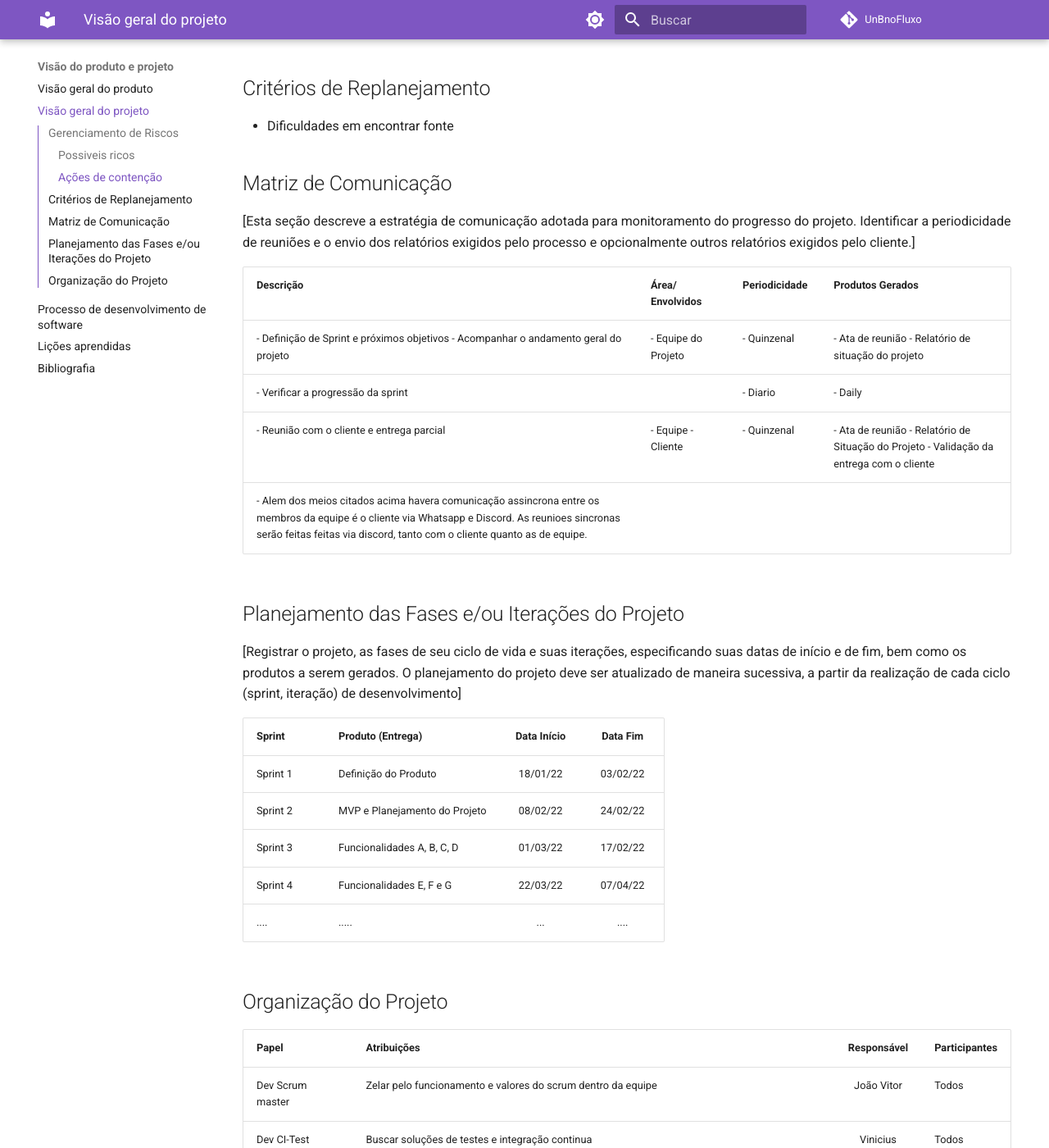
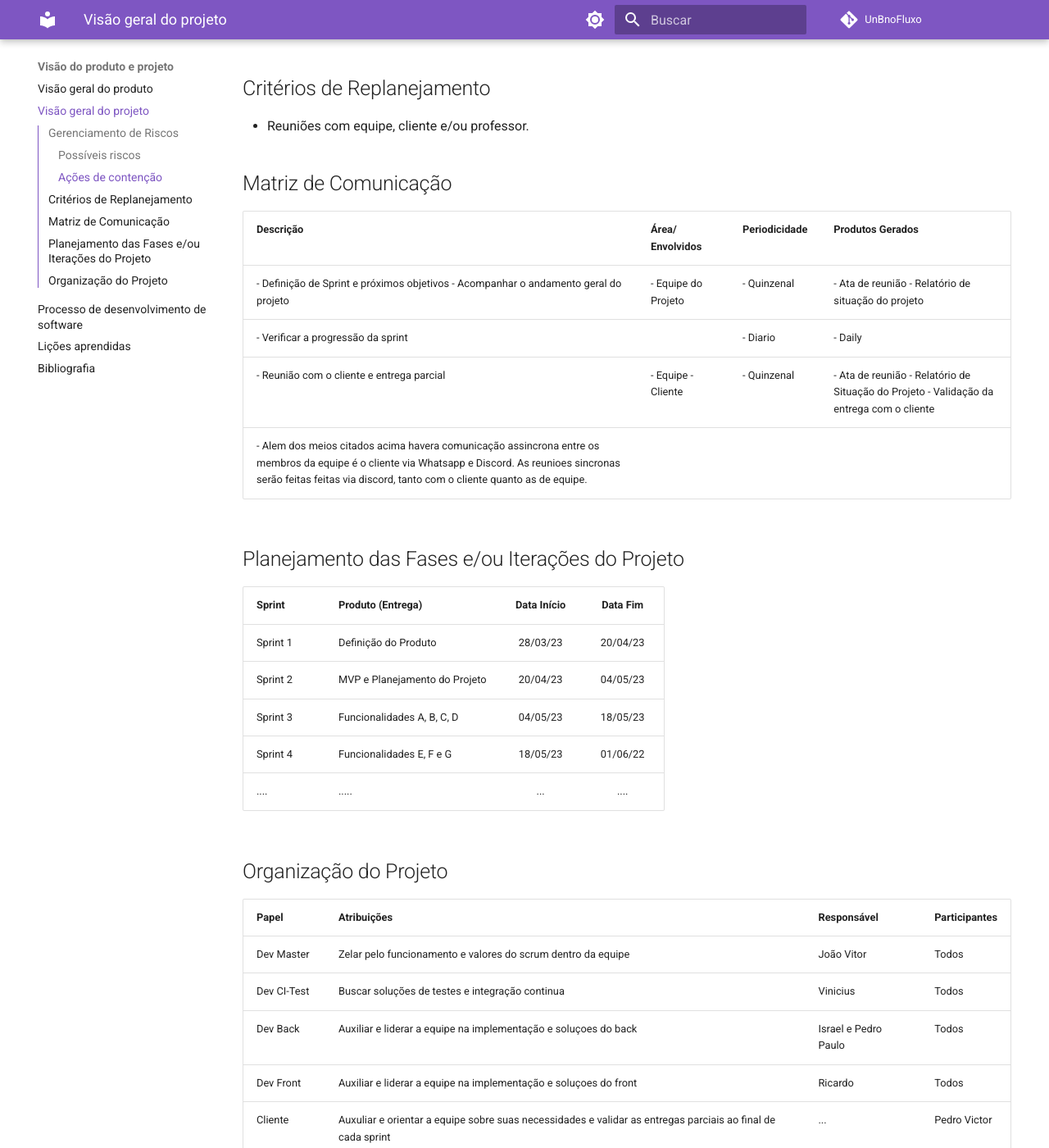
Before and after one commit to mdsreq-fga-unb/2023.1-UnBnoFluxo, an MkDocs documentation site: the page built from docs/VisaoProdutoEProjeto/VisaoGeralDoProjeto.md, in a window 1280 px wide and 1400 px high, scrolled down 572 px. Shown: the whole window at 82% size. Built offline with MkDocs 1.6.1 and Material for MkDocs 9.7.7, drawn with Linux system fonts in a browser that asks for light colours; comment, search, counter and statistics services are not loaded; some of the changed text lies outside the part shown.

Commit message:
pequenas correcoes

```diff
--- a/docs/VisaoProdutoEProjeto/VisaoGeralDoProjeto.md
+++ b/docs/VisaoProdutoEProjeto/VisaoGeralDoProjeto.md
@@ -1,5 +1,5 @@
 ## Gerenciamento de Riscos
-### Possiveis ricos
+### Possíveis riscos
 -   Problemas pessoais de membros da equipe ou adoecimento
 -   Desencontro com o cliente
 -   Desistencia do cliente
@@ -10,36 +10,30 @@
 -   Reduzir o escopo em caso desistencia permanente de um ou mais dos membros da equipe
 
 ## Critérios de Replanejamento
--   Dificuldades em encontrar fonte
-
+-   Reuniões com equipe, cliente e/ou professor.
 
 ## Matriz de Comunicação
-[Esta seção descreve a estratégia de comunicação adotada para monitoramento do progresso do projeto. Identificar a periodicidade de reuniões e o envio dos relatórios exigidos pelo processo e opcionalmente outros relatórios exigidos pelo cliente.]
-
-| Descrição                                                                                                               | Área/ Envolvidos    | Periodicidade | Produtos Gerados                                       |
-| ----------------------------------------------------------------------------------------------------------------------- | ------------------- | ------------- | ------------------------------------------------------ |
-| - Definição de Sprint e próximos objetivos - Acompanhar o andamento geral do projeto  | - Equipe do Projeto | - Quinzenal     | - Ata de reunião - Relatório de situação do projeto    |
-| - Verificar a progressão da sprint |                     | - Diario   | - Daily    |
-| - Reunião com o cliente e entrega parcial | - Equipe - Cliente     | - Quinzenal     | - Ata de reunião  - Relatório de Situação do Projeto - Validação da entrega com o cliente|
+| Descrição                                                                            | Área/ Envolvidos    | Periodicidade | Produtos Gerados                                                                          |
+| ------------------------------------------------------------------------------------ | ------------------- | ------------- | ----------------------------------------------------------------------------------------- |
+| - Definição de Sprint e próximos objetivos - Acompanhar o andamento geral do projeto | - Equipe do Projeto | - Quinzenal   | - Ata de reunião - Relatório de situação do projeto                                       |
+| - Verificar a progressão da sprint                                                   |                     | - Diario      | - Daily                                                                                   |
+| - Reunião com o cliente e entrega parcial                                            | - Equipe - Cliente  | - Quinzenal   | - Ata de reunião  - Relatório de Situação do Projeto - Validação da entrega com o cliente |
 - Alem dos meios citados acima havera comunicação assincrona entre os membros da equipe é o cliente via Whatsapp e Discord. As reunioes sincronas serão feitas feitas via discord, tanto com o cliente quanto as de equipe.
 
 ## Planejamento das Fases e/ou Iterações do Projeto
-[Registrar o projeto, as fases de seu ciclo de vida e suas iterações, especificando suas datas de início e de fim, bem como os produtos a serem gerados.
-O planejamento do projeto deve ser atualizado de maneira sucessiva, a partir da realização de cada ciclo (sprint, iteração) de desenvolvimento]
-
 | Sprint   | Produto (Entrega)             | Data Início | Data Fim |
 | -------- | ----------------------------- | :---------: | :------: |
-| Sprint 1 | Definição do Produto          |  18/01/22   | 03/02/22 |
-| Sprint 2 | MVP e Planejamento do Projeto |  08/02/22   | 24/02/22 |
-| Sprint 3 | Funcionalidades A, B, C, D    |  01/03/22   | 17/02/22 |
-| Sprint 4 | Funcionalidades E, F e G      |  22/03/22   | 07/04/22 |
+| Sprint 1 | Definição do Produto          |  28/03/23   | 20/04/23 |
+| Sprint 2 | MVP e Planejamento do Projeto |  20/04/23   | 04/05/23 |
+| Sprint 3 | Funcionalidades A, B, C, D    |  04/05/23   | 18/05/23 |
+| Sprint 4 | Funcionalidades E, F e G      |  18/05/23   | 01/06/22 |
 | ....     | .....                         |     ...     |   ....   |
 
 ## Organização do Projeto
-
-| Papel                 | Atribuições                                                                                                 | Responsável | Participantes              |
-| --------------------- | ----------------------------------------------------------------------------------------------------------- | :---------: | -------------------------- |
-| Dev Scrum master         | Zelar pelo funcionamento e valores do scrum dentro da equipe                                        |    João Vitor    | Todos  |
-| Dev CI-Test       | Buscar soluções de testes e integração continua                         |   Vinicius    | Todos   |
-| Dev Front-end |Auxiliar e liderar a equipe na implementação e soluçoes do front  |    Ricardo     | Todos |
-| Cliente                   | Auxuliar e orientar a equipe sobre suas necessidades e validar as entregas parciais ao final de cada sprint                                                                                                       |     ...     | Pedro Victor                        |
+| Papel       | Atribuições                                                                                                 | Responsável          | Participantes |
+| ----------- | ----------------------------------------------------------------------------------------------------------- | -------------------- | ------------- |
+| Dev Master  | Zelar pelo funcionamento e valores do scrum dentro da equipe                                                | João Vitor           | Todos         |
+| Dev CI-Test | Buscar soluções de testes e integração continua                                                             | Vinicius             | Todos         |
+| Dev Back    | Auxiliar e liderar a equipe na implementação e soluçoes do back                                             | Israel e Pedro Paulo | Todos         |
+| Dev Front   | Auxiliar e liderar a equipe na implementação e soluçoes do front                                            | Ricardo              | Todos         |
+| Cliente     | Auxuliar e orientar a equipe sobre suas necessidades e validar as entregas parciais ao final de cada sprint | ...                  | Pedro Victor  |
```
Also changed, not shown: docs/HistoricoDeRevisao.md (+3 -3 lines).
